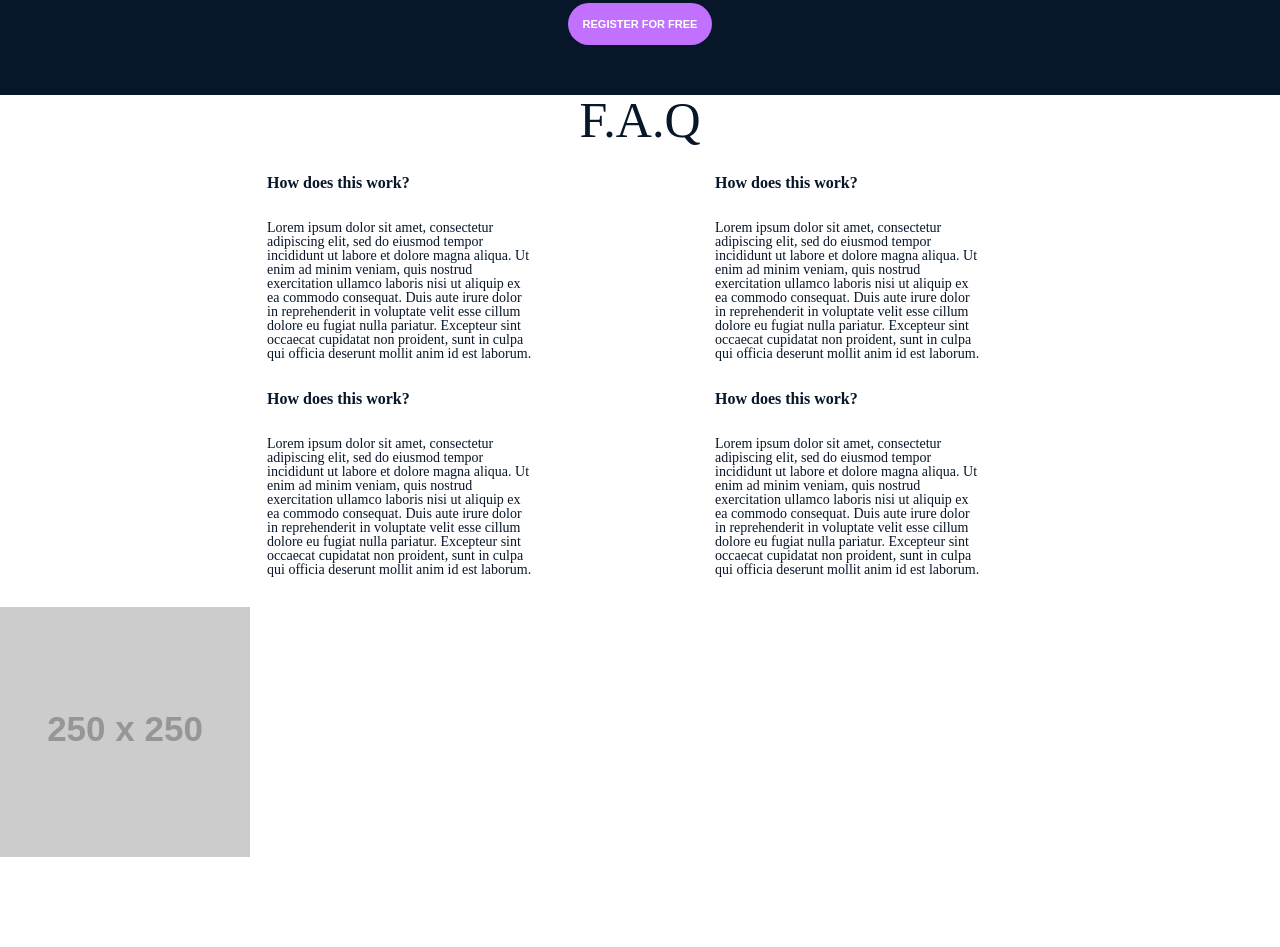
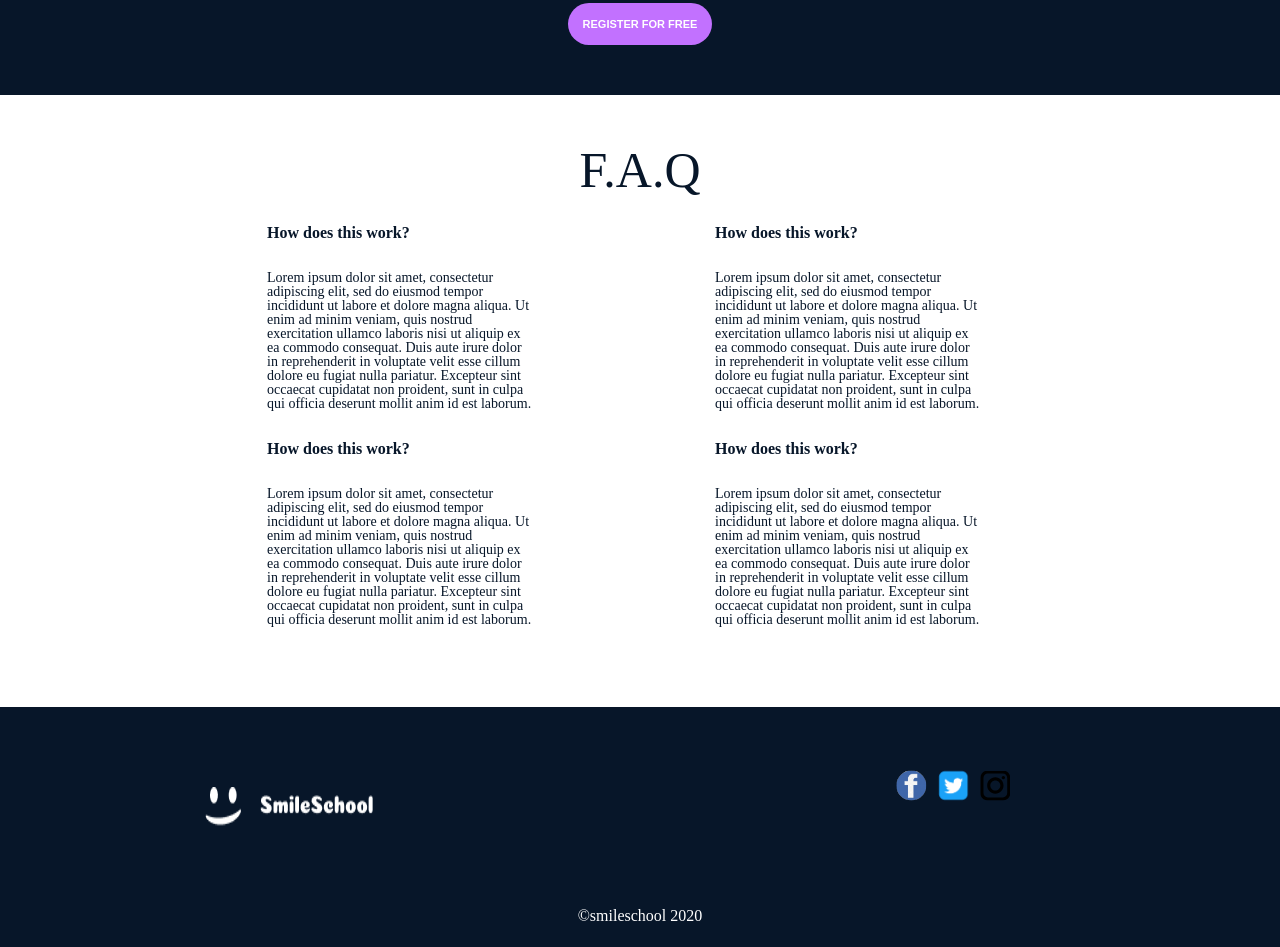
Before and after one commit to Ahmedg1024/alx_html_css, a plain HTML site: page css_advanced/index.html in a window 1280 px wide. Shown: the part 2232-3179 px from the top of the page. Before the commit the page ends 3125 px from the top, so only its background shows below. Drawn offline with Linux system fonts and the light colour scheme; placeholder pictures from the web are drawn by us.

Commit message:
webpage is done except the video shape

```diff
--- a/css_advanced/index.html
+++ b/css_advanced/index.html
@@ -75,7 +75,7 @@
             <div class="Most">
                 <div class="vid">
                     <img src="Images/CSS Advanced/9.png" alt="Diagonal Smile">
-                    <img src="Images/CSS Advanced/play.png" alt="play" class="play_icon">
+                    <img src="Images/CSS Advanced/play.png" alt="play">
                     <h3>Diagonal Smile</h3>
                     <p>Lorem ipsum dolor sit amet, consect adipiscing elit, sed do eiusmod.</p>
                     <div class="Phillip">
@@ -88,10 +88,11 @@
                     </div>
                 </div>
                 <div class="vid">
-                    <img src="Images/CSS Advanced/7.png" alt="Happy Smile">
+                    <img src="Images/CSS Advanced/7.png" alt="Happy_Smile">
                     <img src="Images/CSS Advanced/play.png" alt="play" class="play_icon">
                     <h3>Happy Smile</h3>
                     <p>Lorem ipsum dolor sit amet, consect adipiscing elit, sed do eiusmod.</p>
+
                     <div class="Phillip">
                         <img src="Images/CSS Advanced/1.png" alt="Phillip Massey">
                         <h4>Phillip Massey</h4>
@@ -117,6 +118,7 @@
                     </div>
                 </div>
                 <div class="vid">
+
                     <img src="Images/CSS Advanced/6.png" alt="Sad Smile">
                     <img src="Images/CSS Advanced/play.png" alt="play" class="play_icon">
                     <h3>Sad Smile</h3>
@@ -194,13 +196,13 @@
         </section>
     </main>
     <footer>
-        <section>
-            <div>
-                <img src="https://fakeimg.pl/250x250?text=Sample+Logo" alt="logo">
-                <div>
-                    <i class="fa-brands fa-facebook"></i>
-                    <i class="fa-brands fa-twitter"></i>
-                    <i class="fa-brands fa-instagram"></i>
+        <section id="footer_part">
+            <div class="footer_logo">
+                <img src="Images/CSS Advanced/logo.png" alt="logo">
+                <div class="icons">
+                    <img src="Images/CSS Advanced/Facebook Circle Icon.jpg" alt="Facebook_icon" class="fa-facebook">
+                    <img src="Images/CSS Advanced/twitter-icon.png" alt="twitter-icon" class="fa-twitter">
+                    <img src="Images/CSS Advanced/vecteezy_instagram-vector-icon-editable-stroke_34371529.svg" alt="instagram-icon" class="fa-instagram">
                 </div>
             </div>
             <p>©smileschool 2020</p>
--- a/css_advanced/styles.css
+++ b/css_advanced/styles.css
@@ -251,6 +251,7 @@ span{
 /*FAQ_section*/
 .faq{
     color: #071629;
+    margin: 50px 0;
 
 }
 .faq >h2{
@@ -282,3 +283,41 @@ span{
     margin-bottom: 30px;
     padding-right: 30px;
 }
+/*footer style*/
+footer{
+    height: 240px;
+    background-color: #071629;
+    text-align: center;
+
+}
+
+.footer_logo{
+    display: flex;
+    align-content: center;
+    margin: 80px;
+    justify-content: center;
+
+}
+.icons{
+    justify-items: flex-end;
+    margin-left: 580px;
+    transform: translate(-50%,-50%);
+    -ms-transform: translate(-50%,-50%);
+}
+#footer_part{
+    align-content: center;
+
+}
+.fa-facebook{
+    height: 30px;
+    padding: 4px;
+    border-radius: 20px;
+}
+.fa-twitter{
+    height: 30px;
+    padding: 4px;
+}
+.fa-instagram{
+    height: 30px;
+    padding: 4px;
+}
```
Also changed, not shown: css_advanced/Images/CSS Advanced/Facebook Circle Icon.jpg (added), css_advanced/Images/CSS Advanced/twitter-icon.png (added), css_advanced/Images/CSS Advanced/vecteezy_instagram-vector-icon-editable-stroke_34371529.svg (added).
